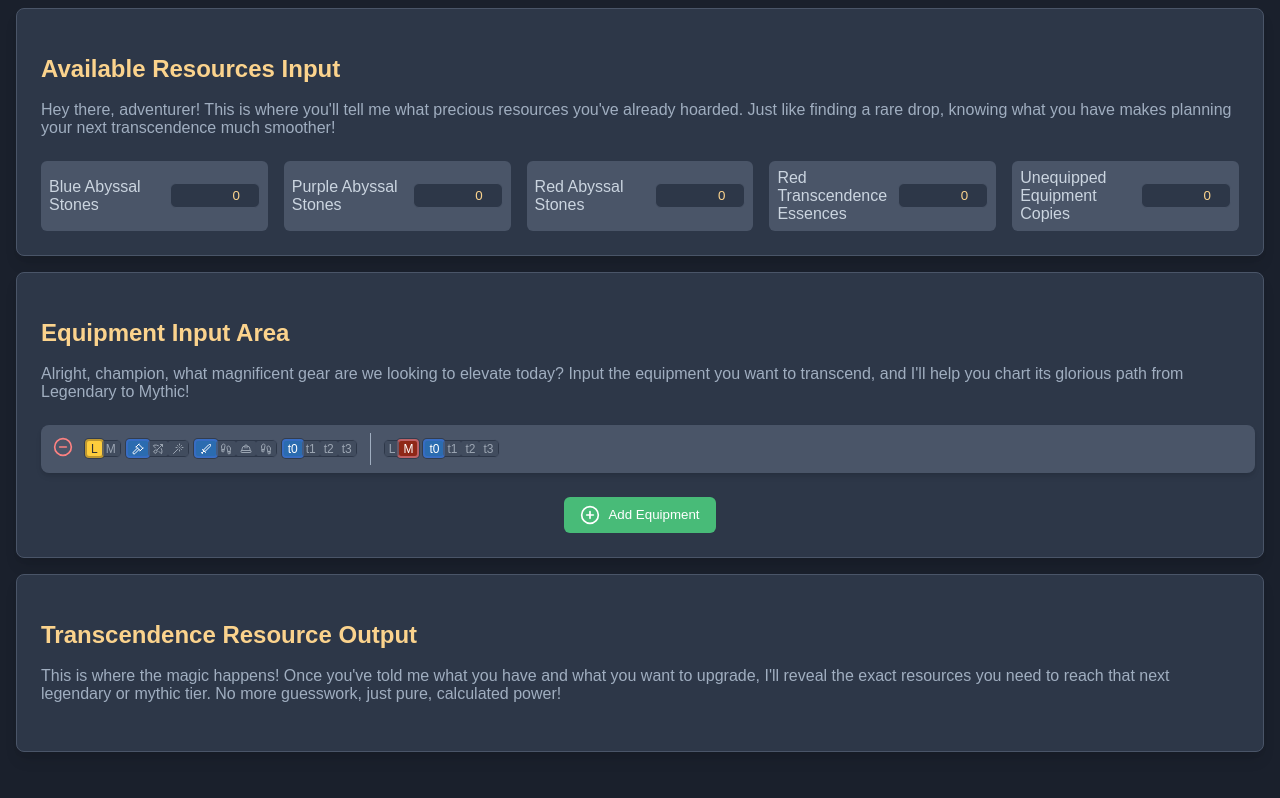
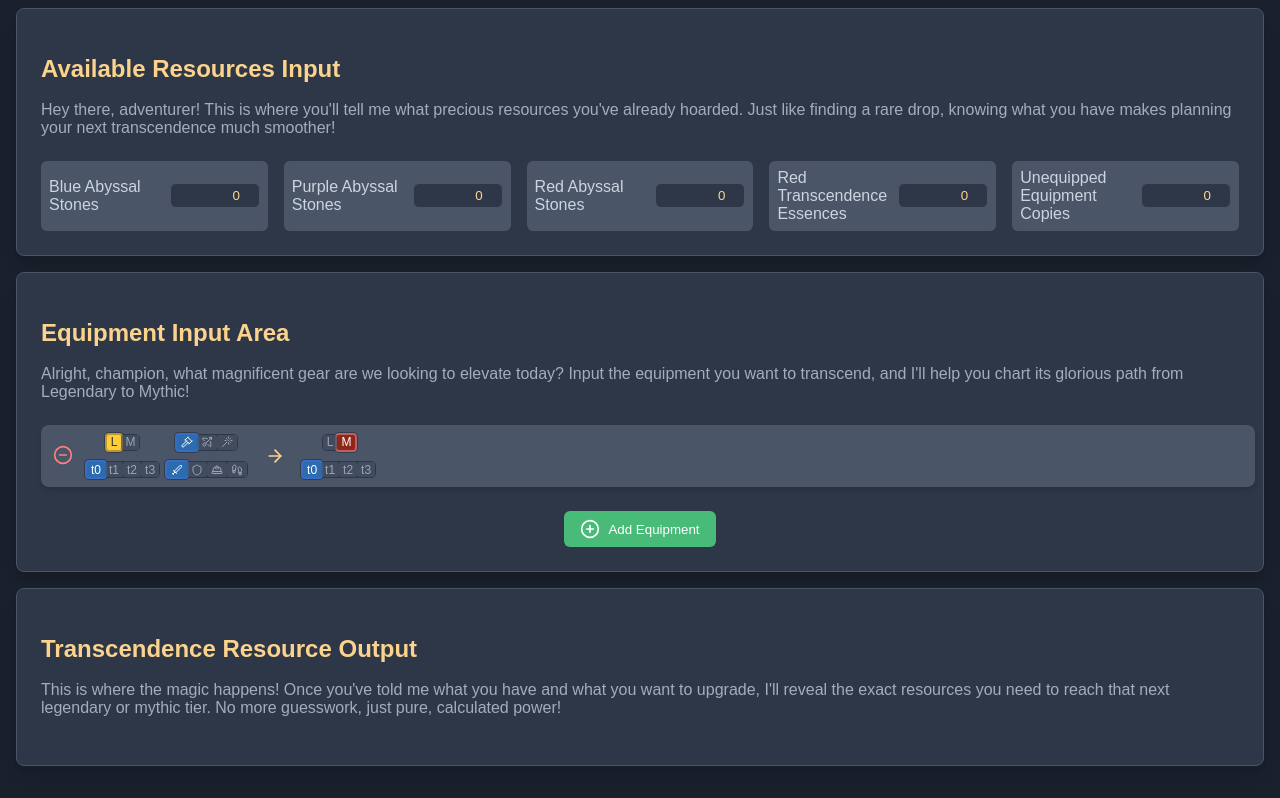
Before and after one commit to squidinc/souls-equipment-transcendence, a plain HTML site: page index.html in a window 1280 px wide. Shown: the part 104-902 px from the top of the page. Drawn offline with nearby package versions, Linux system fonts and the light colour scheme; a web font is replaced by a local one.

Commit message:
Update index.html
feat: horizontally center stacked grade/tier and type/part controls

Modified the `createEquipmentRow` function in `index.html` to update the `align-items` property from `flex-start` to `center` for the stacked grade/tier and type/part control groups. This change ensures that these vertically aligned segmented controls are now horizontally centered, improving the overall visual balance and layout of each equipment row.

```diff
--- a/index.html
+++ b/index.html
@@ -211,12 +211,22 @@
 
         /* Separator */
         .control-separator {
-            height: 2rem; /* h-8 */
-            width: 1px; /* w-[1px] */
-            background-color: #a0aec0; /* bg-gray-500 */
-            margin-left: 0.25rem; /* mx-1 */
-            margin-right: 0.25rem; /* mx-1 */
+            display: flex;
+            align-items: center;
+            justify-content: center;
             flex-shrink: 0;
+            margin: 0 0.5rem; /* Adjust horizontal margin */
+            color: #fbd38d; /* Yellow color for the arrow */
+        }
+        .control-separator .icon {
+            width: 1.25rem;
+            height: 1.25rem;
+        }
+        /* Override previous vertical bar styles */
+        .control-separator.control-separator {
+            height: auto;
+            width: auto;
+            background-color: transparent;
         }
 
         /* Segmented Control Styling */
@@ -238,6 +248,17 @@
             background-color: #2d3748; /* bg-gray-800 */
             border: 1px solid #4a5568; /* border border-gray-600 */
             padding: 1px; /* p-[2px] -> reduced to 1px */
+            flex-direction: row; /* Ensure horizontal by default */
+            align-items: center;
+            justify-content: center;
+        }
+
+        /* Reset compact padding and margin for horizontal buttons */
+        .segmented-control[data-field="currentGrade"] button,
+        .segmented-control[data-field="currentType"] button,
+        .segmented-control[data-field="targetGrade"] button {
+            padding: 0.1rem 0.25rem;
+            margin-bottom: 0;
         }
 
         .segmented-control button {
@@ -423,7 +444,7 @@
         ];
         const partOptions = [
             { value: 'Weapon', text: 'Wpn', icon: 'sword' },
-            { value: 'Armor', text: 'Arm', icon: 'footprints' }, /* Changed to footprints */
+            { value: 'Armor', text: 'Arm', icon: 'shield' }, /* Changed to shield */
             { value: 'Helmet', text: 'Hlm', icon: 'hard-hat' },
             { value: 'Boots', text: 'Bts', icon: 'footprints' }, /* Changed from sneaker to footprints */
         ];
@@ -462,17 +483,23 @@
             rowDiv.innerHTML = `
                 ${removeButtonHtml}
                 <div class="control-group-wrapper">
-                    <!-- Current Equipment Details -->
-                    ${currentGradeControl}
-                    ${currentTypeControl}
-                    ${currentPartControl}
-                    ${currentTierControl}
+                    <!-- Current Equipment Details: Grade + Tier stacked, Type + Part stacked -->
+                    <div style="display: flex; flex-direction: column; align-items: center; gap: 0.5rem;">
+                        ${currentGradeControl}
+                        ${currentTierControl}
+                    </div>
+                    <div style="display: flex; flex-direction: column; align-items: center; gap: 0.5rem;">
+                        ${currentTypeControl}
+                        ${currentPartControl}
+                    </div>
                 </div>
-                <div class="control-separator"></div> <!-- Separator -->
+                <span class="control-separator" aria-hidden="true"><i data-lucide="arrow-right" class="icon"></i></span>
                 <div class="control-group-wrapper">
-                    <!-- Target Equipment Details -->
-                    ${targetGradeControl}
-                    ${targetTierControl}
+                    <!-- Target Equipment Details: Grade + Tier stacked -->
+                    <div style="display: flex; flex-direction: column; align-items: center; gap: 0.5rem;">
+                        ${targetGradeControl}
+                        ${targetTierControl}
+                    </div>
                 </div>
             `;
             return rowDiv;
```
